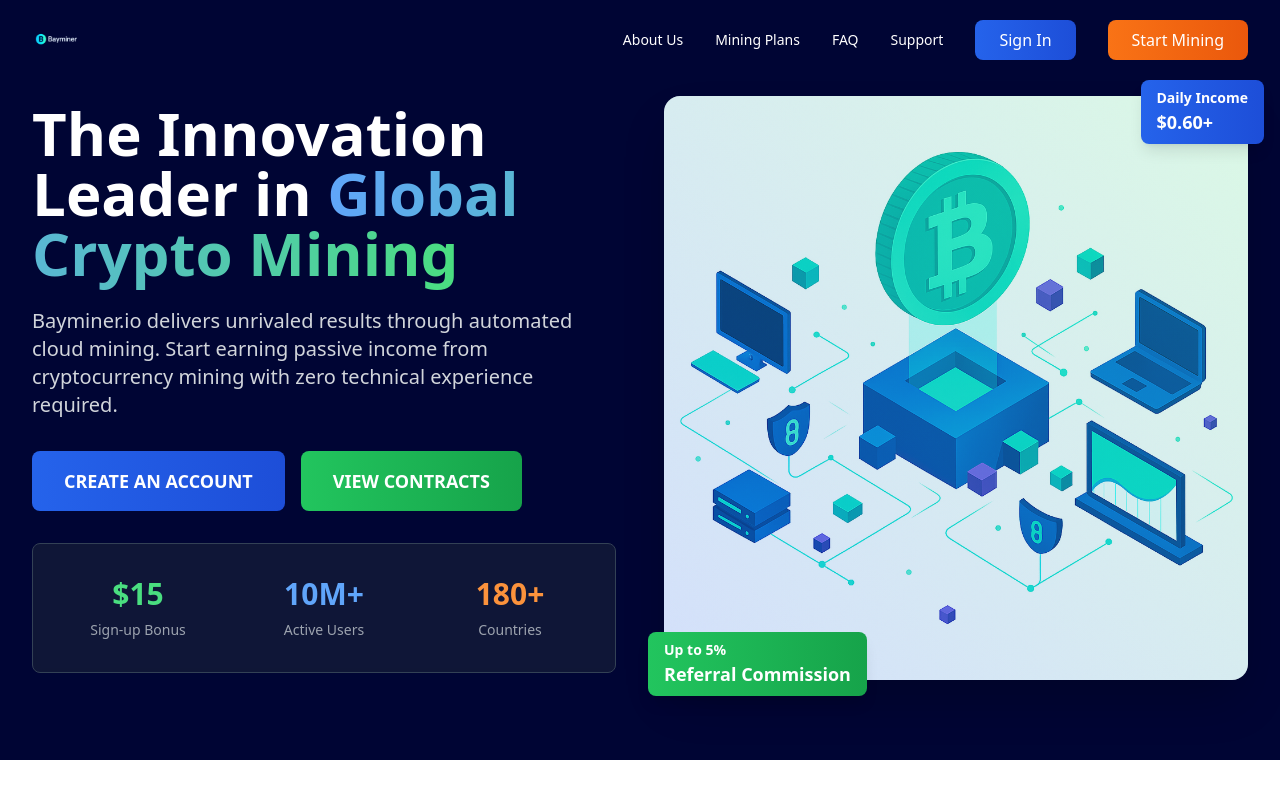
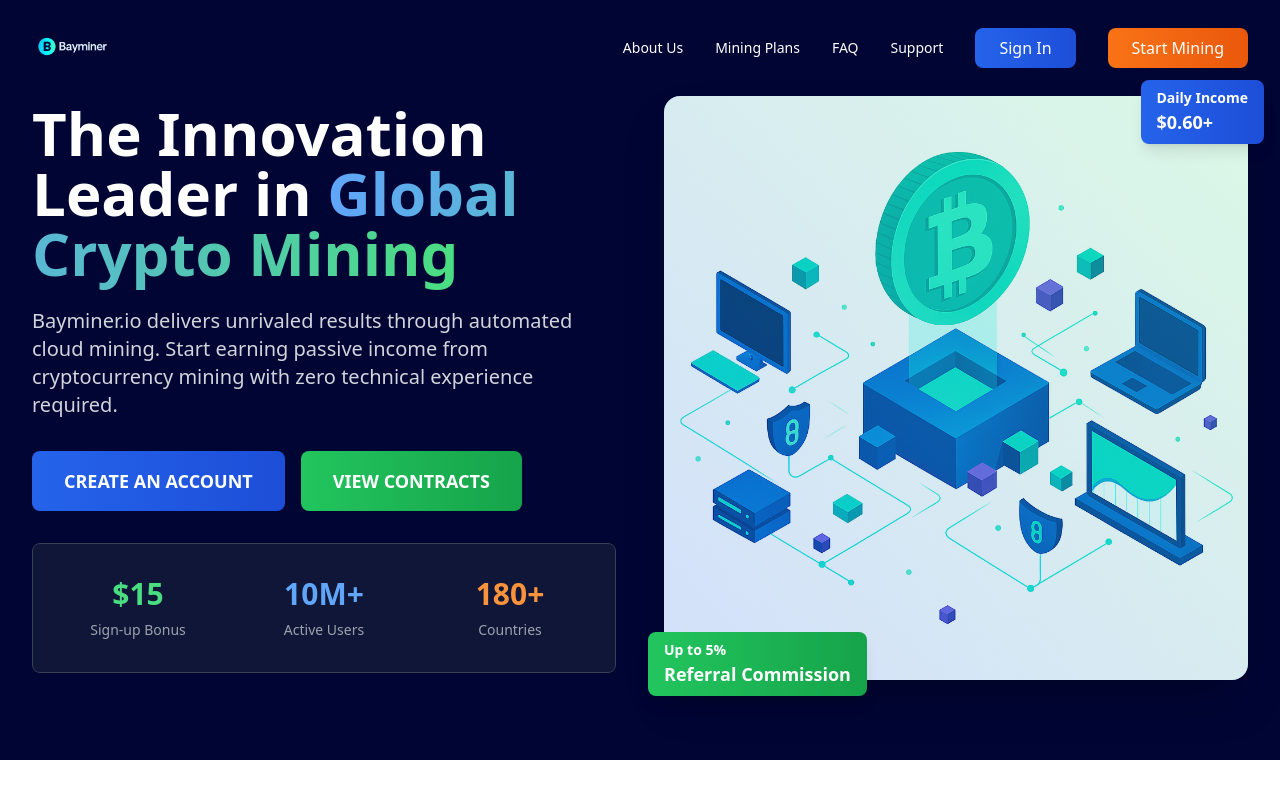
Before and after one commit to Oceanteel/bayMine, a React (Vite) app: page / in a window 1280 px wide. Shown: the top 800 px of the page. Built offline with nearby package versions, Linux system fonts and the light colour scheme.

Commit message:
Increase Logo Sizes for Better Visibility

```diff
--- a/src/components/Footer.tsx
+++ b/src/components/Footer.tsx
@@ -38,8 +38,8 @@
                 <img
                   src="/bayminer-logo.webp"
                   alt="Bayminer.io"
-                  className="h-10 sm:h-12 lg:h-14 w-auto object-contain mb-4"
-                  style={{ maxWidth: '160px' }}
+                  className="h-16 sm:h-20 lg:h-24 w-auto object-contain mb-4"
+                  style={{ maxWidth: '200px' }}
                 />
                 <p className="text-gray-300 text-sm leading-relaxed">
                   The innovation leader in global crypto mining, delivering unrivaled results
--- a/src/components/Header.tsx
+++ b/src/components/Header.tsx
@@ -29,7 +29,7 @@
         : 'bg-transparent'
     }`} style={{ backgroundColor: isScrolled ? 'rgba(0, 5, 52, 0.95)' : 'transparent' }}>
       <div className="max-w-7xl mx-auto px-4 sm:px-6 lg:px-8">
-        <div className="flex items-center justify-between h-16 sm:h-18 lg:h-20">
+        <div className="flex items-center justify-between h-18 sm:h-20 lg:h-24">
           {/* Logo */}
           <div className="flex items-center">
             <img
@@ -37,8 +37,8 @@
               alt="Bayminer.io"
               className={`transition-all duration-300 ${
                 isScrolled ? 'brightness-100' : 'brightness-110'
-              } h-8 sm:h-10 lg:h-12 w-auto object-contain`}
-              style={{ maxWidth: '180px' }}
+              } h-12 sm:h-16 lg:h-20 w-auto object-contain`}
+              style={{ maxWidth: '240px' }}
             />
           </div>
 
```
